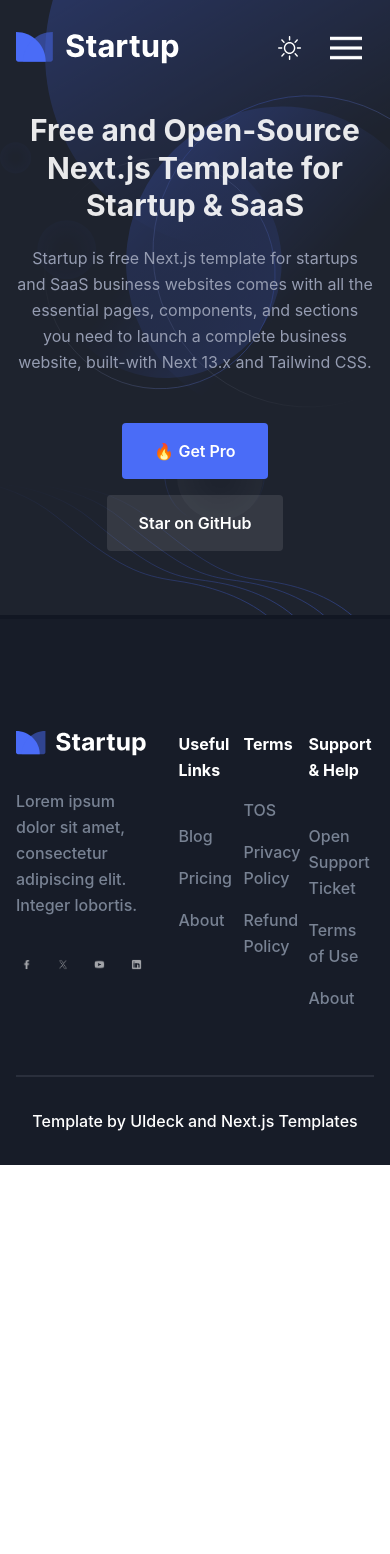
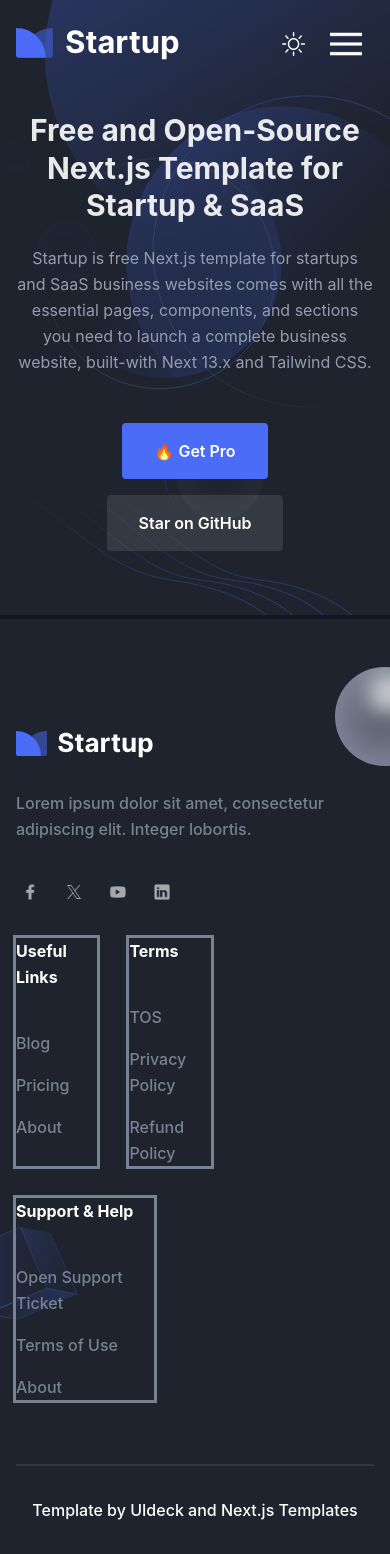
Before and after one commit to samratmahmud/start-up, a Next.js app: page / in a window 390 px wide. Before the commit the page ends 1165 px from the top, so only its background shows below. Built offline with nearby package versions, Linux system fonts and the light colour scheme.

Commit message:
footer res

```diff
--- a/src/app/home/Blogs.tsx
+++ b/src/app/home/Blogs.tsx
@@ -47,7 +47,7 @@ const blogsCrads = [
 
 function Blogs() {
    return (
-      <section className="bg-gray-700/[1]">
+      <section className="bg-blue-950/[1]">
          <div className="container py-28">
             <div className="mb-[100px]">
                <Title
--- a/src/components/global/footer/Footer.tsx
+++ b/src/components/global/footer/Footer.tsx
@@ -87,10 +87,16 @@ const socialItems = [
 
 function Footer() {
    return (
-      <section className="bg-gray-700 relative">
+      <section className="bg-blue-950/[1] relative z-0">
+         <span className="absolute bottom-1/4 left-0 -z-10">
+            <img src="/images/footer-bg-icon.svg" alt="" />
+         </span>
+         <span className="absolute top-12 right-0 -z-10">
+            <img src="/images/footer-bg-right.svg" alt="" />
+         </span>
          <div className="container pt-28">
-            <div className="grid grid-cols-12 gap-8">
-               <div className="col-span-5">
+            <div className="flex flex-wrap gap-8">
+               <div className="lg:w-[calc(42%-16px)]">
                   <div className="mb-8">
                      <img src="/images/logo.svg" alt="" />
                   </div>
@@ -109,9 +115,12 @@ function Footer() {
                      ))}
                   </div>
                </div>
-               <div className="grid grid-cols-7 gap-8 col-span-7 mb-16">
+               <div className="lg:w-[calc(58%-16px)] flex flex-wrap gap-8 mb-16">
                   {footerLink.map(({title, items}, index) => (
-                     <div key={index} className="last:col-span-3 col-span-2">
+                     <div
+                        key={index}
+                        className="w-[calc(27.2%-16px)] last:w-[calc(43%-16px)] outline"
+                     >
                         <h2 className="text-lg text-white font-bold mb-10">
                            {title}
                         </h2>
--- a/src/components/global/navbar/Navbar.tsx
+++ b/src/components/global/navbar/Navbar.tsx
@@ -88,7 +88,7 @@ function Navbar() {
                         <Buttons variant="small" children="Sign Up" href="#" />
                      </div>
                   </div>
-                  <div className="w-14 aspect-square flex items-center justify-center rounded-full cursor-pointer">
+                  <div className="md:w-14 w-12 aspect-square flex items-center justify-center rounded-full cursor-pointer">
                      <img className="w-6" src="/images/sun.svg" alt="" />
                   </div>
                   <div className="w-14 h-11 py-1.5 px-3 lg:hidden">
--- a/src/style/main.css
+++ b/src/style/main.css
@@ -18,14 +18,8 @@ html {
 
 /* Mobile Responsive */
 @media screen and (max-width: 1200px) {
-   .text-lg {
-      @apply text-[18px];
-   }
 }
 @media screen and (max-width: 1024px) {
-   .text-lg {
-      @apply text-[18px];
-   }
 }
 @media screen and (max-width: 768px) {
    .text-lg {
```
Also changed, not shown: public/images/footer-bg-icon.svg (added), public/images/footer-bg-right.svg (added).
